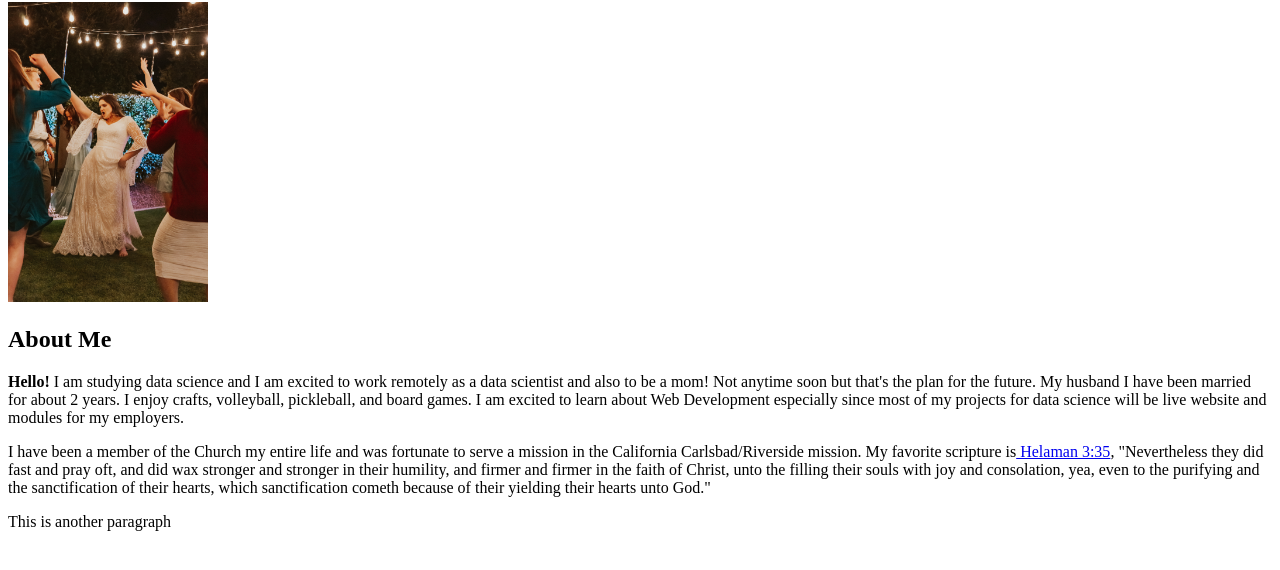
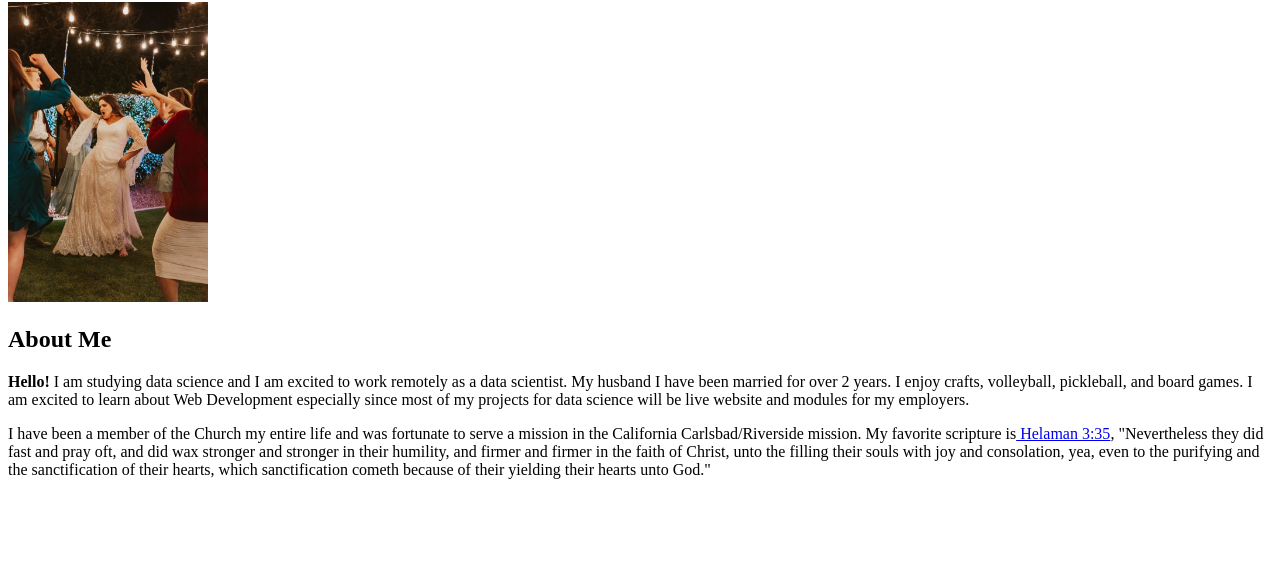
Before and after one commit to clairespalding/wdd130, a plain HTML site: page Week1/index.html in a window 1280 px wide. Shown: the part 104-674 px from the top of the page. Drawn offline with Linux system fonts and the light colour scheme.

Commit message:
I don't know what changes I made

```diff
--- a/index.html
+++ b/Week1/index.html
@@ -19,8 +19,8 @@
         height="300"
         alt="Claire Dancing at Her Wedding">
     <h2>About Me</h2>
-    <p> <b>Hello!</b> I am studying data science and I am excited to work remotely as a data scientist and also to be a mom! Not anytime soon but that's the plan for the future. My husband I have been married for about 2 years. I enjoy crafts, volleyball, pickleball, and board games. I am excited to learn about Web Development especially since most of my projects for data science will be live website and modules for my employers.</p>
+    <p> <b>Hello!</b> I am studying data science and I am excited to work remotely as a data scientist. My husband I have been married for over 2 years. I enjoy crafts, volleyball, pickleball, and board games. I am excited to learn about Web Development especially since most of my projects for data science will be live website and modules for my employers.</p>
     <p>I have been a member of the Church my entire life and was fortunate to serve a mission in the California Carlsbad/Riverside mission. My favorite scripture is<a <a href="https://www.churchofjesuschrist.org/study/scriptures/bofm/hel/3?lang=eng&id=p35#p35"target="_blank"> Helaman 3:35</a>, "Nevertheless they did fast and pray oft, and did wax stronger and stronger in their humility, and firmer and firmer in the faith of Christ, unto the filling their souls with joy and consolation, yea, even to the purifying and the sanctification of their hearts, which sanctification cometh because of their yielding their hearts unto God."</p>
-    <p>This is another paragraph</p>
+    <p></p>
 </body>
 </html>
```
Also changed, not shown: Week1/D49C1157.jpg (renamed from D49C1157.jpg), 1 other file.
